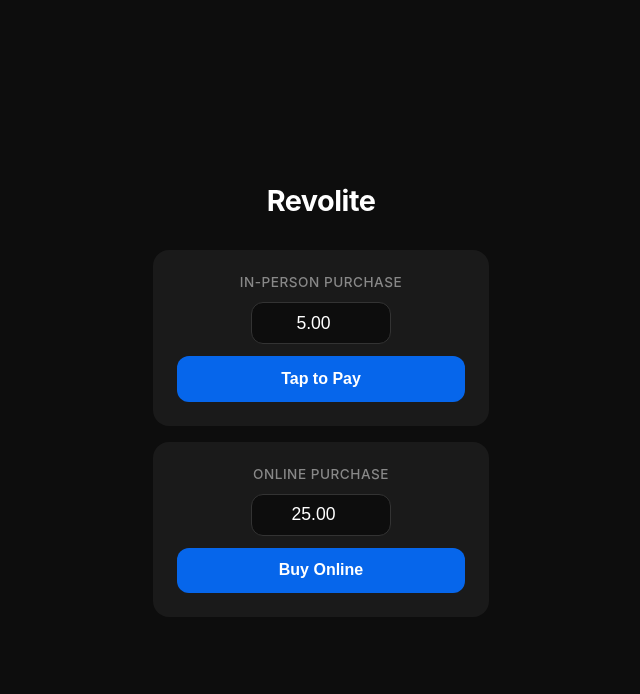
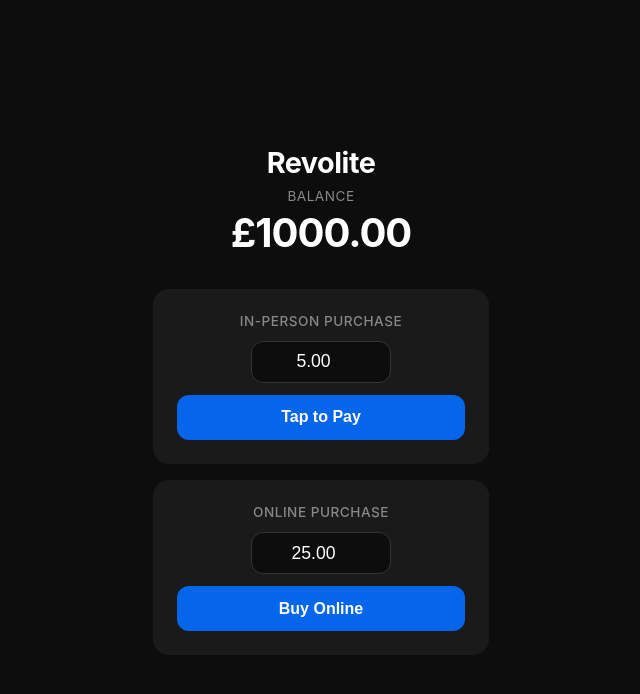
Before and after one commit to LemarTokham/revolite-hackathon, a Next.js app: page / in a window 1280 px wide. Shown: the top 694 px of the page, without its empty margins (319-959 px from the left). Built offline with nearby package versions, Linux system fonts and the light colour scheme.

Commit message:
Add balance

```diff
--- a/app/globals.css
+++ b/app/globals.css
@@ -23,9 +23,29 @@
 
 h1 {
   font-size: 1.8rem;
-  margin-bottom: 2rem;
+  margin-bottom: 0.5rem;
   font-weight: 700;
   letter-spacing: -0.5px;
+}
+
+.balance {
+  display: flex;
+  flex-direction: column;
+  gap: 0.25rem;
+  margin-bottom: 2rem;
+}
+
+.balance-label {
+  font-size: 0.85rem;
+  color: #888;
+  text-transform: uppercase;
+  letter-spacing: 0.5px;
+}
+
+.balance-amount {
+  font-size: 2.5rem;
+  font-weight: 700;
+  letter-spacing: -1px;
 }
 
 .spend-section {
--- a/app/page.tsx
+++ b/app/page.tsx
@@ -4,6 +4,7 @@
 import { triggerSpend } from "@/lib/api";
 
 export default function Home() {
+  const [balance, setBalance] = useState(1000.0);
   const [inPersonAmount, setInPersonAmount] = useState("5.00");
   const [onlineAmount, setOnlineAmount] = useState("25.00");
   const [loading, setLoading] = useState<"in-person" | "online" | null>(null);
@@ -11,7 +12,7 @@
 
   async function handleSpend(type: "in-person" | "online") {
     const amount = parseFloat(type === "in-person" ? inPersonAmount : onlineAmount);
-    if (isNaN(amount) || amount <= 0) return;
+    if (isNaN(amount) || amount <= 0 || amount > balance) return;
 
     setLoading(type);
     setStatus(null);
@@ -20,6 +21,7 @@
 
     setLoading(null);
     if (result.success) {
+      setBalance((b) => b - amount);
       setStatus(`${type === "in-person" ? "In-person" : "Online"} purchase of £${amount.toFixed(2)} triggered!`);
     }
   }
@@ -27,6 +29,10 @@
   return (
     <div className="container">
       <h1>Revolite</h1>
+      <div className="balance">
+        <span className="balance-label">Balance</span>
+        <span className="balance-amount">£{balance.toFixed(2)}</span>
+      </div>
       <div className="spend-section">
         <div className="spend-card">
           <label>In-Person Purchase</label>
```
